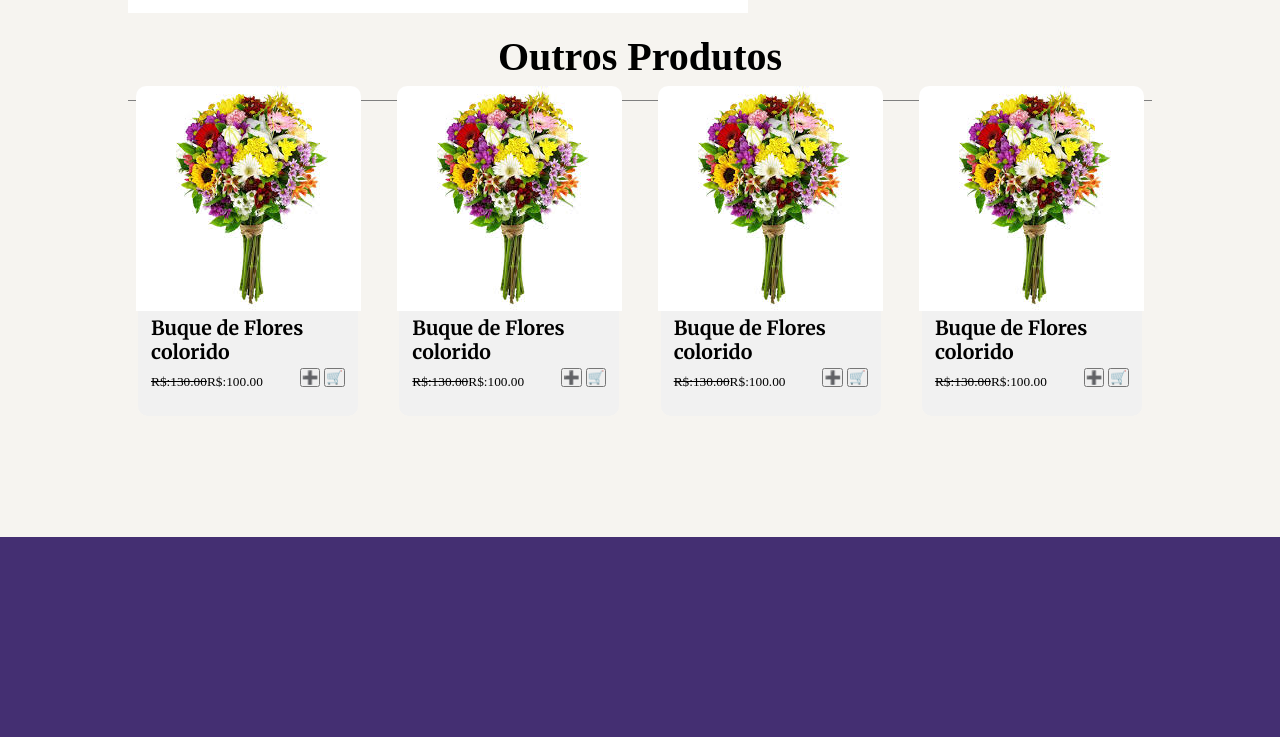
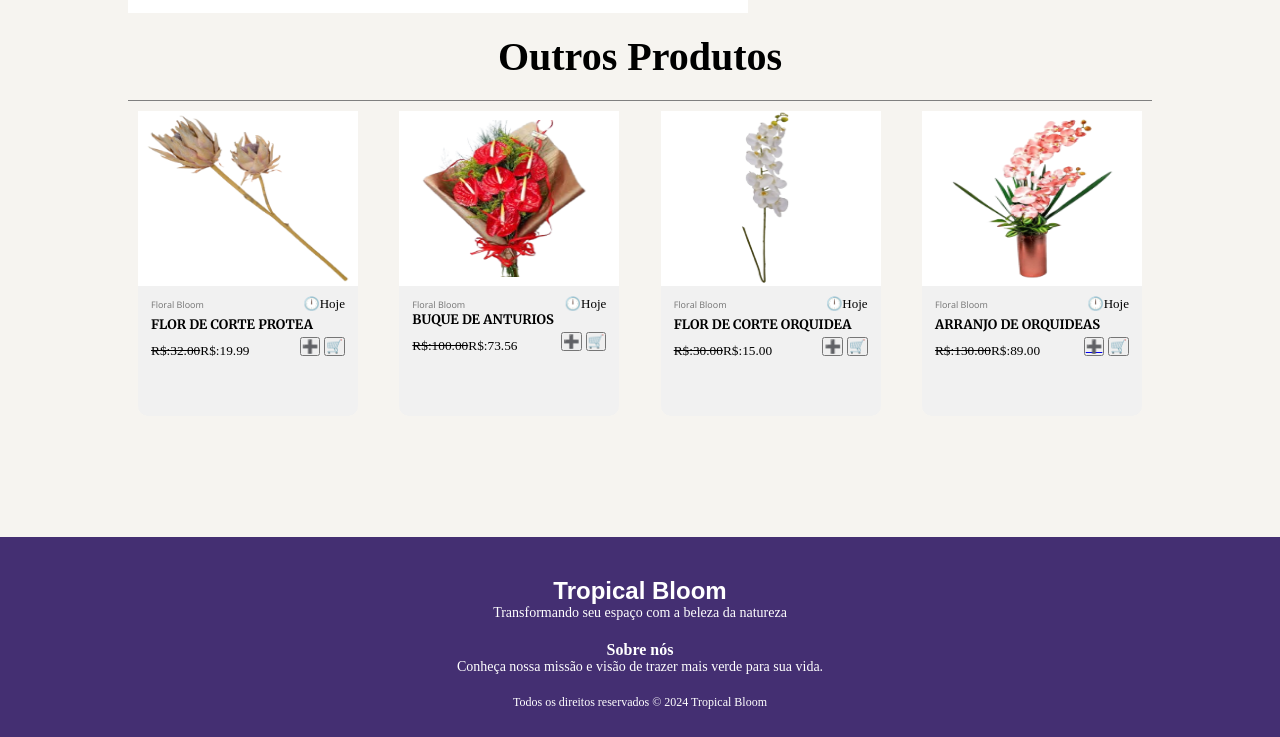
Before and after one commit to danielfigueredosilva/Site-Tropical-Bloom, a plain HTML site: page produto.html in a window 1280 px wide. Shown: the part 873-1610 px from the top of the page. Drawn offline with nearby package versions, Linux system fonts and the light colour scheme.

Commit message:
Update produto.html

```diff
--- a/produto.html
+++ b/produto.html
@@ -48,7 +48,7 @@
     <main>
         <article>
             <section id="Imagem-produto">
-                <img src="Imagens/RASCUNHO(imagens)/(Rascunho)Buques e arranjos/ArranjoStrelitzia.png" width="100%" height="100%">
+                <img class="img-principal" src="Imagens/RASCUNHO(imagens)/(Rascunho)Buques e arranjos/ArranjoStrelitzia.png" width="80%" height="90%">
             </section>
 
 
@@ -106,12 +106,12 @@
                 </section>
             </aside>
         </article>
-        <H1 id="promocao-titulo">Outros Produtos</H1>
+        <h1 id="promocao-titulo">Outros Produtos</h1>
         <section id="area-promocoes">
 
             <article class="produto-promocao">
                 <div class="imagem-promocao">
-                    <a href="Produto.html"><img class="img-promocao" src="imagens/buque.jpg"  alt=""></a>
+                    <img class="img-promocao" src="Imagens/Cortes/CorteProtea.bak.png" width="100%" height="100%" alt="">
                 </div>
                 <div class="area-info-produtos">
                     <div class="text-promocao">
@@ -121,20 +121,20 @@
                         <p>🕛Hoje</p>
                     </div>
                     <div class="Titulo-Promocoes">
-                        <h2>Buque de Flores colorido</h2>
+                        <p>Flor de Corte Protea</p>
                     </div>
                     <div class="preco-promocao">
-                        <small style="text-decoration: line-through;">R$:130.00 </small><small> R$:100.00</small>
+                        <small style="text-decoration: line-through;">R$:32.00 </small><small> R$:19.99</small>
                     </div>
                     <div class="Promocao-comprar">
-                        <a href="Produto.html"><button>➕</button></a>
+                        <button>➕</button>
                         <button>🛒</button>
                     </div>
                 </div>
             </article>
             <article class="produto-promocao">
                 <div class="imagem-promocao">
-                    <a href="Produto.html"><img class="img-promocao" src="imagens/buque.jpg"  alt=""></a>
+                    <img class="img-promocao" src="imagens/Anturios/BuqueAnturio.png" width="80%" height="90%" alt="">
                 </div>
                 <div class="area-info-produtos">
                     <div class="text-promocao">
@@ -144,20 +144,20 @@
                         <p>🕛Hoje</p>
                     </div>
                     <div class="Titulo-Promocoes">
-                        <h2>Buque de Flores colorido</h2>
+                        <p>Buque de Anturios</p>
                     </div>
                     <div class="preco-promocao">
-                        <small style="text-decoration: line-through;">R$:130.00 </small><small> R$:100.00</small>
+                        <small style="text-decoration: line-through;">R$:100.00 </small><small> R$:73.56</small>
                     </div>
                     <div class="Promocao-comprar">
-                        <a href="Produto.html"><button>➕</button></a>
+                        <button>➕</button>
                         <button>🛒</button>
                     </div>
                 </div>
             </article>
             <article class="produto-promocao">
                 <div class="imagem-promocao">
-                    <a href="Produto.html"><img class="img-promocao" src="imagens/buque.jpg"  alt=""></a>
+                    <img class="img-promocao" src="imagens/Cortes/CorteOrquidea.png" width="100%" height="100%" alt="">
                 </div>
                 <div class="area-info-produtos">
                     <div class="text-promocao">
@@ -167,20 +167,20 @@
                         <p>🕛Hoje</p>
                     </div>
                     <div class="Titulo-Promocoes">
-                        <h2>Buque de Flores colorido</h2>
+                        <p>Flor de Corte Orquidea</p>
                     </div>
                     <div class="preco-promocao">
-                        <small style="text-decoration: line-through;">R$:130.00 </small><small> R$:100.00</small>
+                        <small style="text-decoration: line-through;">R$:30.00 </small><small> R$:15.00</small>
                     </div>
                     <div class="Promocao-comprar">
-                        <a href="Produto.html"><button>➕</button></a>
+                        <button>➕</button>
                         <button>🛒</button>
                     </div>
                 </div>
             </article>
             <article class="produto-promocao">
                 <div class="imagem-promocao">
-                    <a href="Produto.html"><img class="img-promocao" src="imagens/buque.jpg"  alt=""></a>
+                    <img class="img-promocao" src="imagens/Orquideas/ArranjoOrquideas1.png" width="80%" height="100%" alt="">
                 </div>
                 <div class="area-info-produtos">
                     <div class="text-promocao">
@@ -190,21 +190,32 @@
                         <p>🕛Hoje</p>
                     </div>
                     <div class="Titulo-Promocoes">
-                        <h2>Buque de Flores colorido</h2>
+                        <p>Arranjo de Orquideas</p>
                     </div>
                     <div class="preco-promocao">
-                        <small style="text-decoration: line-through;">R$:130.00 </small><small> R$:100.00</small>
+                        <small style="text-decoration: line-through;">R$:130.00 </small><small> R$:89.00</small>
                     </div>
                     <div class="Promocao-comprar">
-                        <a href="Produto.html"><button>➕</button></a>
+                        <button><a href="produto.html">➕</a></button>
                         <button>🛒</button>
                     </div>
                 </div>
             </article>
-
         </section>
     </main>
-    <footer></footer>
+    <footer>
+        <div style="margin-bottom: 20px;">
+            <h2 style="font-family: 'Arial', sans-serif; margin: 0;">Tropical Bloom</h2>
+            <p style="font-size: 14px;">Transformando seu espaço com a beleza da natureza</p>
+        </div>
+        <div class="sobre-nos">
+            <h4>Sobre nós</h4>
+            <p>Conheça nossa missão e visão de trazer mais verde para sua vida.</p>
+        </div>
+        <div class="direitos-reservados">
+            <p>Todos os direitos reservados &copy; 2024 Tropical Bloom</p>
+        </div>
+    </footer>
 
 </body>
 
```
